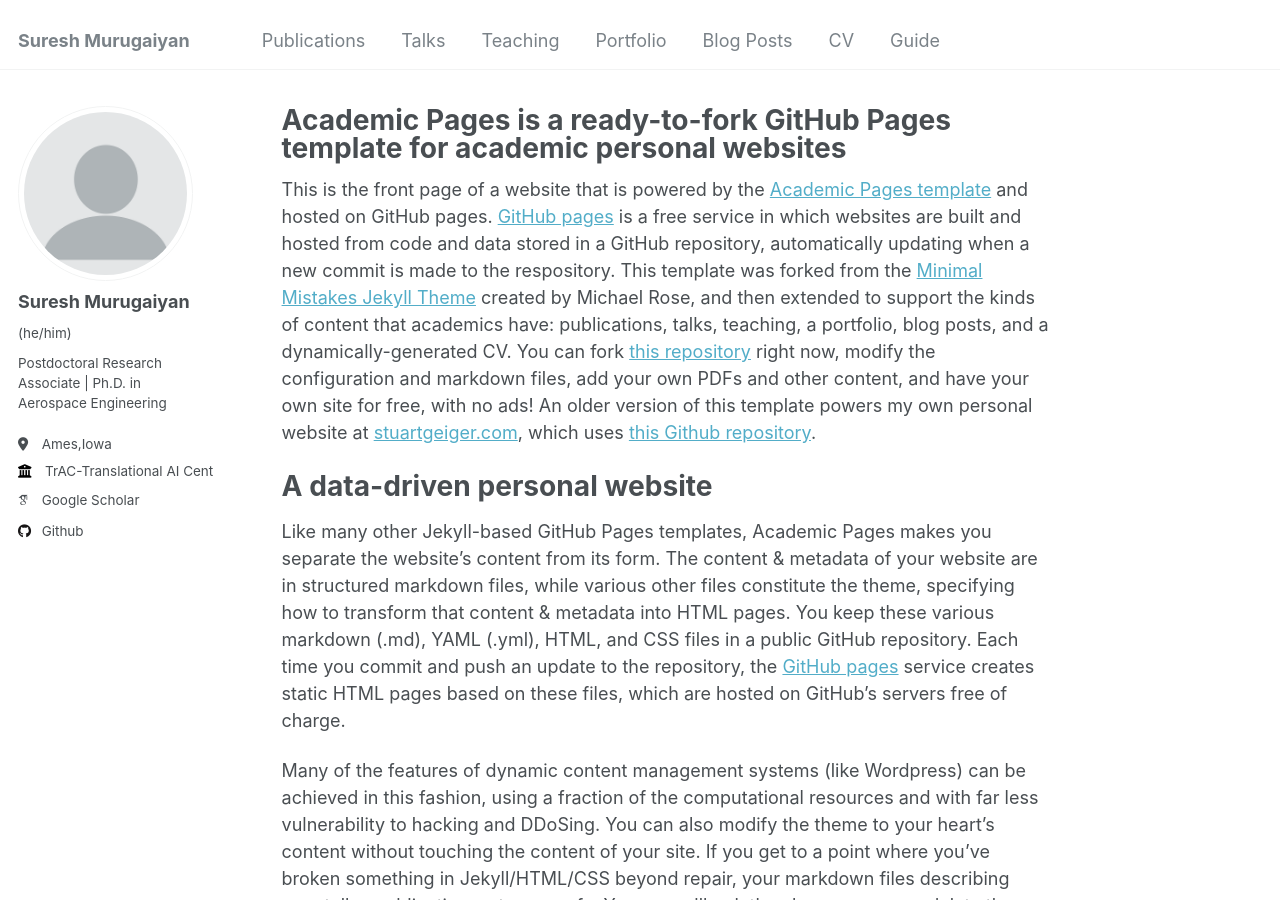
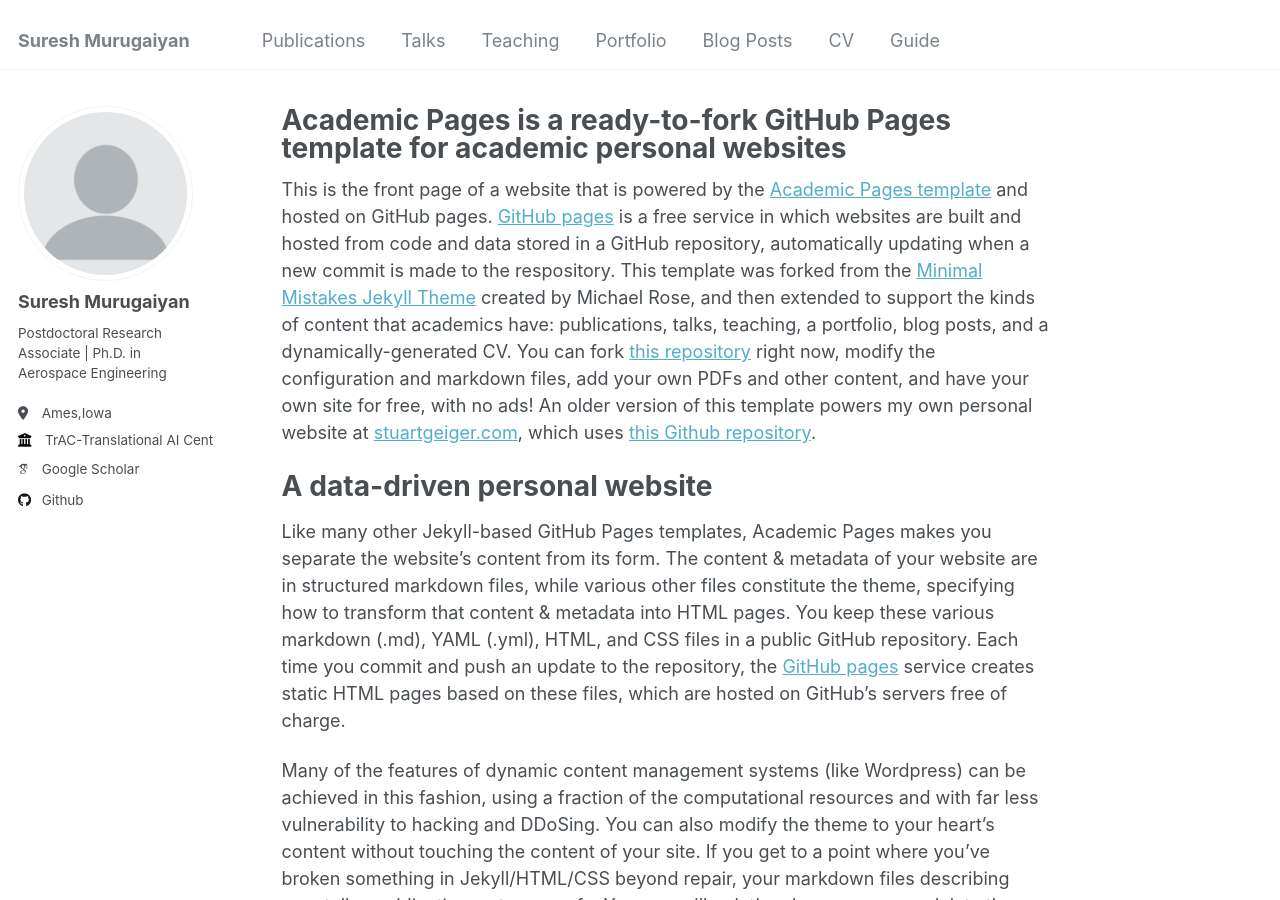
Before and after one commit to SureshMurugaiyan/SureshMurugaiyan.github.io, a Jekyll site: the page built from _pages/about.md, in a window 1280 px wide and 900 px high. Built offline with Jekyll 4.4.1, drawn with Linux system fonts in a browser that asks for light colours; some web fonts are replaced.

Commit message:
Update _config.yml

```diff
--- a/_config.yml
+++ b/_config.yml
@@ -23,7 +23,7 @@ author:
   # Biographic information
   avatar           : "profile.png"
   name             : "Suresh Murugaiyan"
-  pronouns         : "(he/him)"
+  pronouns         : #
   bio              : "Postdoctoral Research Associate | Ph.D. in Aerospace Engineering"
   location         : "Ames,Iowa"
   employer         : "TrAC-Translational AI Center"
```
